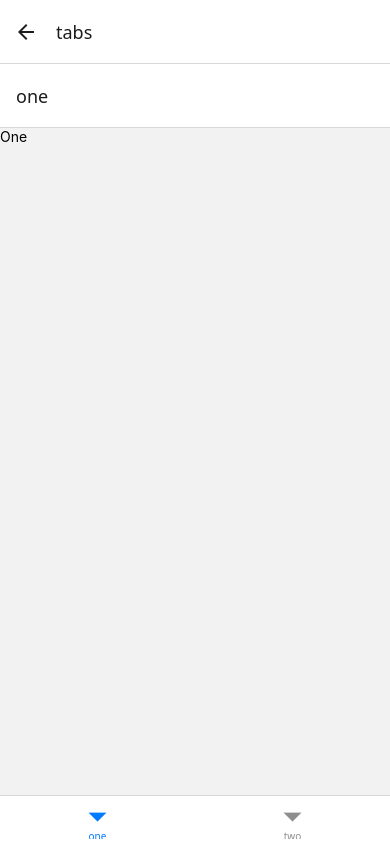
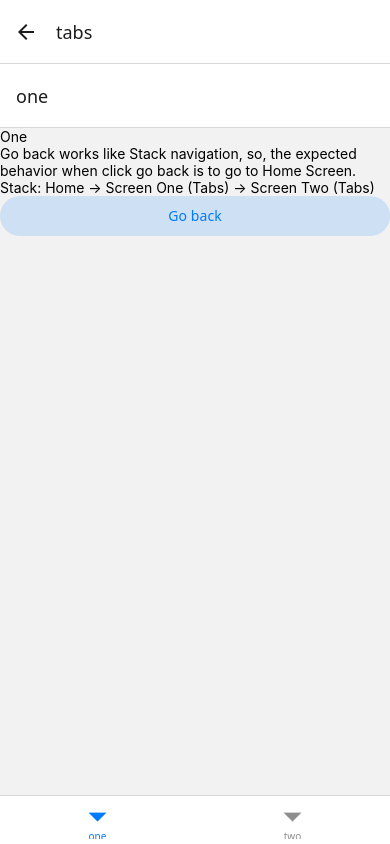
Before and after one commit to jonathansedrez/bareRn, a React Native app: screen /tabs in a window 390 px wide. Built offline with nearby package versions, Linux system fonts and the light colour scheme.

Commit message:
feat: add nesting tab navigation

```diff
--- a/components/Tabs.tsx
+++ b/components/Tabs.tsx
@@ -1,13 +1,55 @@
 import {createBottomTabNavigator} from '@react-navigation/bottom-tabs';
-import {StyleSheet, Text} from 'react-native';
+import {Button} from '@react-navigation/elements';
+import {useNavigation} from '@react-navigation/native';
+import {StyleSheet, Text, View} from 'react-native';
 
 const Tab = createBottomTabNavigator();
 
 export function Tabs() {
-  const ScreenOne = () => <Text style={style.oneWrapper}>One</Text>;
-  const ScreenTwo = () => <Text style={style.twoWrapper}>two</Text>;
+  const ScreenOne = () => {
+    const navigation = useNavigation();
+    return (
+      <View>
+        <Text style={style.oneWrapper}>One</Text>
+        <Text>
+          Go back works like Stack navigation, so, the expected behavior when
+          click go back is to go to Home Screen.
+        </Text>
+
+        <Text>{`Stack: Home -> Screen One (Tabs) -> Screen Two (Tabs)`}</Text>
+        <Button
+          onPress={() => {
+            navigation.goBack();
+          }}>
+          Go back
+        </Button>
+      </View>
+    );
+  };
+
+  const ScreenTwo = () => {
+    const navigation = useNavigation();
+    return (
+      <View>
+        <Text style={style.oneWrapper}>Two</Text>
+        <Text>
+          Go back works like Stack navigation, so, the expected rr when
+          click go back is to go to Screen One.
+        </Text>
+
+        <Text>{`Stack: Home -> Screen One (Tabs) -> Screen Two (Tabs)`}</Text>
+        <Button
+          onPress={() => {
+            navigation.goBack();
+          }}>
+          Go back
+        </Button>
+      </View>
+    );
+  };
+
   return (
-    <Tab.Navigator initialRouteName="one">
+    <Tab.Navigator>
       <Tab.Screen name="one" component={ScreenOne} />
       <Tab.Screen name="two" component={ScreenTwo} />
     </Tab.Navigator>
```
Also changed, not shown: 1 other file (tests, documents, lock files or other folders).
